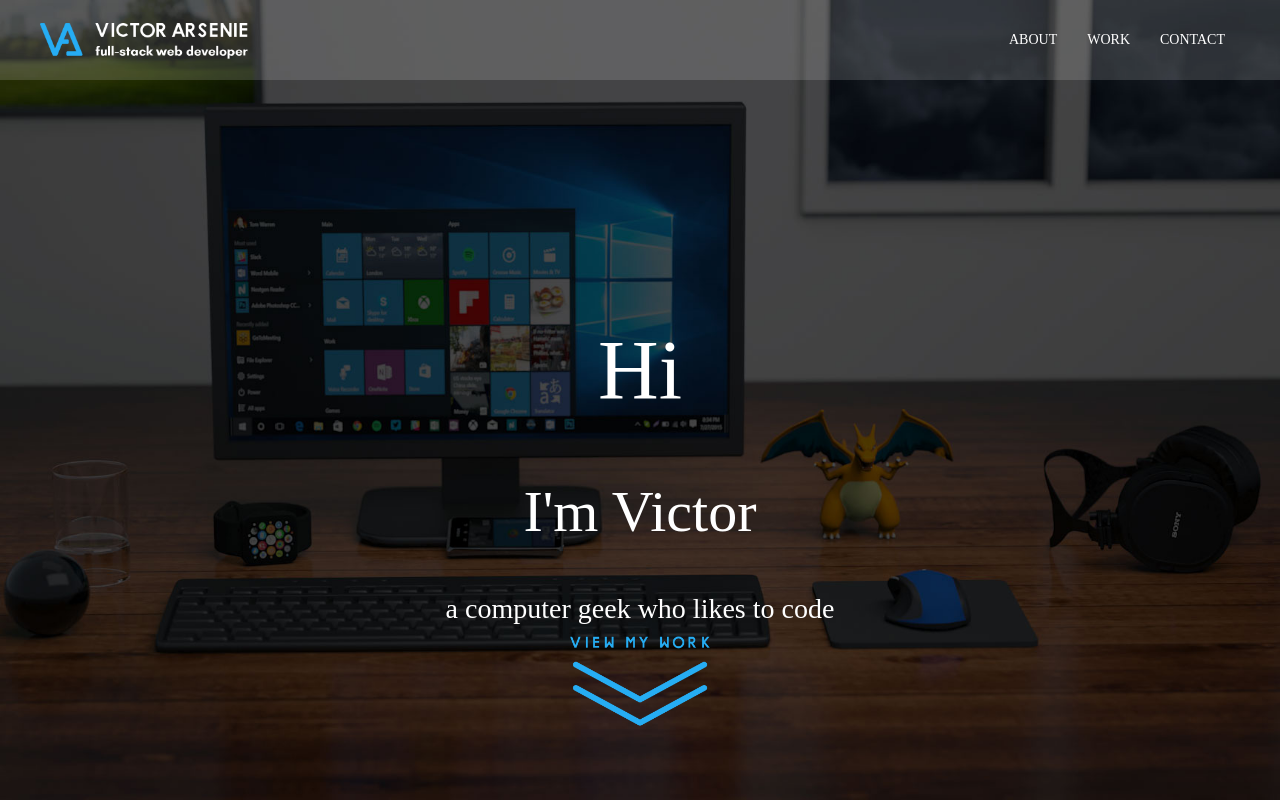
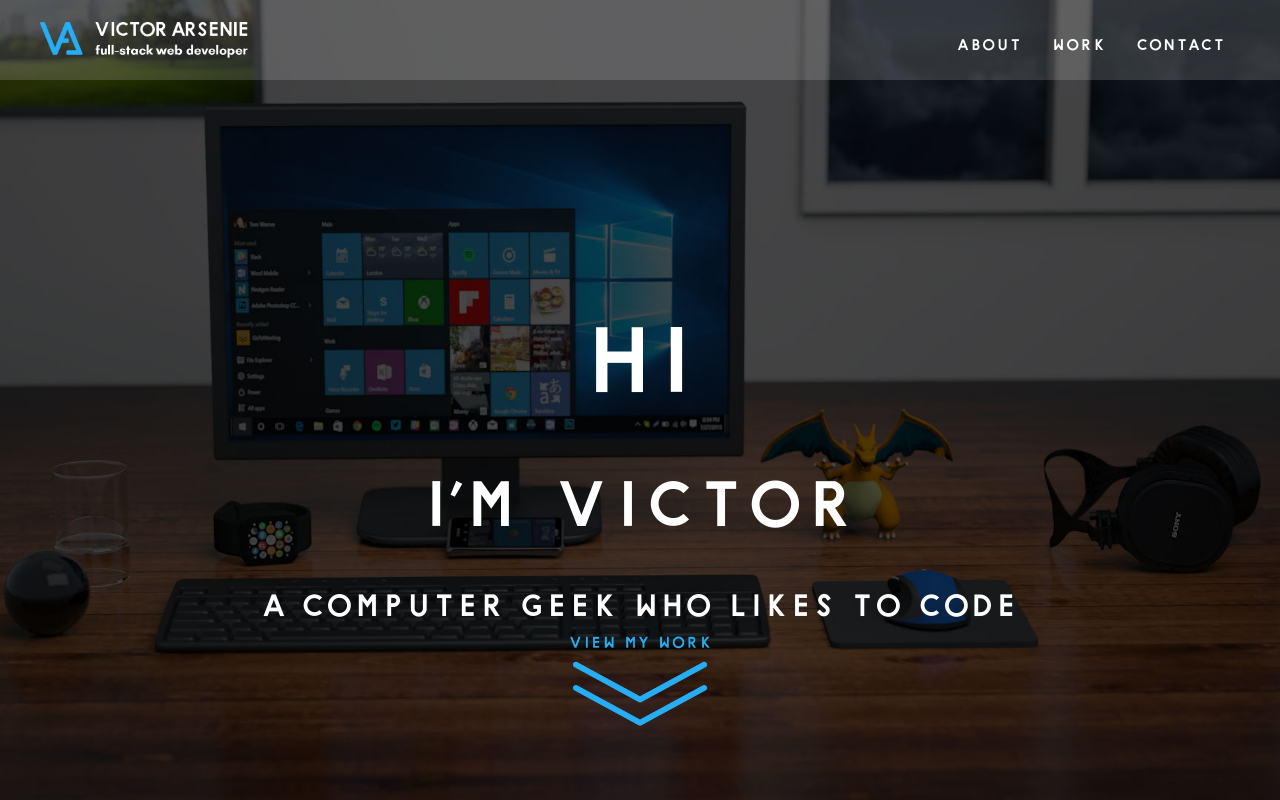
Before and after one commit to victorarsenie/portfolio, a Next.js app: page / in a window 1280 px wide. Shown: the top 800 px of the page. Built offline with nearby package versions, Linux system fonts and the light colour scheme; a web font is replaced by a local one.

Commit message:
fix: center logo in shrinking navbar, fix build errors, add missing font files

```diff
--- a/app/globals.css
+++ b/app/globals.css
@@ -70,13 +70,13 @@ p {
 /* Nav navbar default */
 .navbar-default {
   font-family: "Hype", serif;
-  padding-bottom: 13px;
+  padding: 6.5px 0;
   background: rgba(255, 255, 255, 0.15);
   border: none;
 }
 
 .navbar-default .navbar-header {
-  padding-top: 15px;
+  padding: 15px 0;
 }
 
 .navbar-default .navbar-brand {
@@ -98,6 +98,33 @@ p {
 
 .navbar-default .navbar-nav > li a:hover {
   color: #26adf4;
+}
+
+/* Scrolled navbar — bar shrinks vertically, logo stays centered (row is flex items-center) */
+.scrolled {
+  background: rgba(0, 0, 0, 0.7);
+  padding: 8px 0;
+  box-shadow: 0px 3px 30px 2px rgba(0, 0, 0, 0.74);
+}
+
+.scrolled .navbar-header {
+  padding: 4px 0;
+}
+
+.scrolled .navbar-nav > li {
+  padding-top: 8px;
+}
+
+.scrolled .navbar-nav > li a {
+  padding: 8px 0;
+}
+
+.navbar-default,
+.navbar-default .navbar-header,
+.navbar-default .navbar-brand,
+.navbar-default .navbar-nav > li,
+.navbar-default .navbar-nav > li a {
+  transition: all 0.5s ease;
 }
 
 /* Greeting sections */
--- a/app/layout.tsx
+++ b/app/layout.tsx
@@ -1,4 +1,4 @@
-import type { Metadata } from "next";
+import type { Metadata, Viewport } from "next";
 import { Geist, Geist_Mono } from "next/font/google";
 import "./globals.css";
 
@@ -18,14 +18,15 @@ export const metadata: Metadata = {
   authors: [{ name: "Victor Alexandru" }],
   icons: {
     icon: [
-      { url: "/fav-logo.png", alt: "Logo" },
+      { url: "/fav-logo.png" },
       { url: "/favicon.ico", sizes: "256x256", type: "image/x-icon" },
     ],
   },
-  viewport: {
-    width: "device-width",
-    initialScale: 1,
-  },
+};
+
+export const viewport: Viewport = {
+  width: "device-width",
+  initialScale: 1,
 };
 
 export default function RootLayout({ children }: { children: React.ReactNode }) {
--- a/app/page.tsx
+++ b/app/page.tsx
@@ -160,7 +160,6 @@ function EmploymentCard({ employment }: { employment: Employment }) {
 						width={600}
 						height={400}
 						className="rounded-lg shadow-lg"
-						unfilled={{ width: "auto", height: "auto" }}
 					/>
 					{employment.website && (
 						<div className="absolute -bottom-4 right-4 bg-white p-4 rounded-lg shadow-lg">
@@ -324,7 +323,10 @@ function Navigation() {
 
 	useEffect(() => {
 		const handleScroll = () => {
-			setScrolled(window.scrollY > 50);
+			const about = document.getElementById("about");
+			if (!about) return;
+			const aboutTop = about.getBoundingClientRect().top + window.scrollY;
+			setScrolled(window.scrollY > aboutTop - 90);
 		};
 
 		window.addEventListener("scroll", handleScroll);
@@ -333,7 +335,7 @@ function Navigation() {
 	}, []);
 
 		return <nav
-			className={`fixed top-0 left-0 right-0 z-50 transition-all duration-500 ${scrolled ? 'scrolled' : 'navbar-default'}`}
+			className={`navbar-default fixed top-0 left-0 right-0 z-50 transition-all duration-500 ${scrolled ? 'scrolled' : ''}`}
 			style={{ border: 'none' }}
 		>
 			<div className="relative max-w-[1200px] mx-auto flex items-center justify-between">
```
Also changed, not shown: public/fonts/GlacialIndifference-Regular.ttf (added), public/fonts/HYPE.ttf (added).
